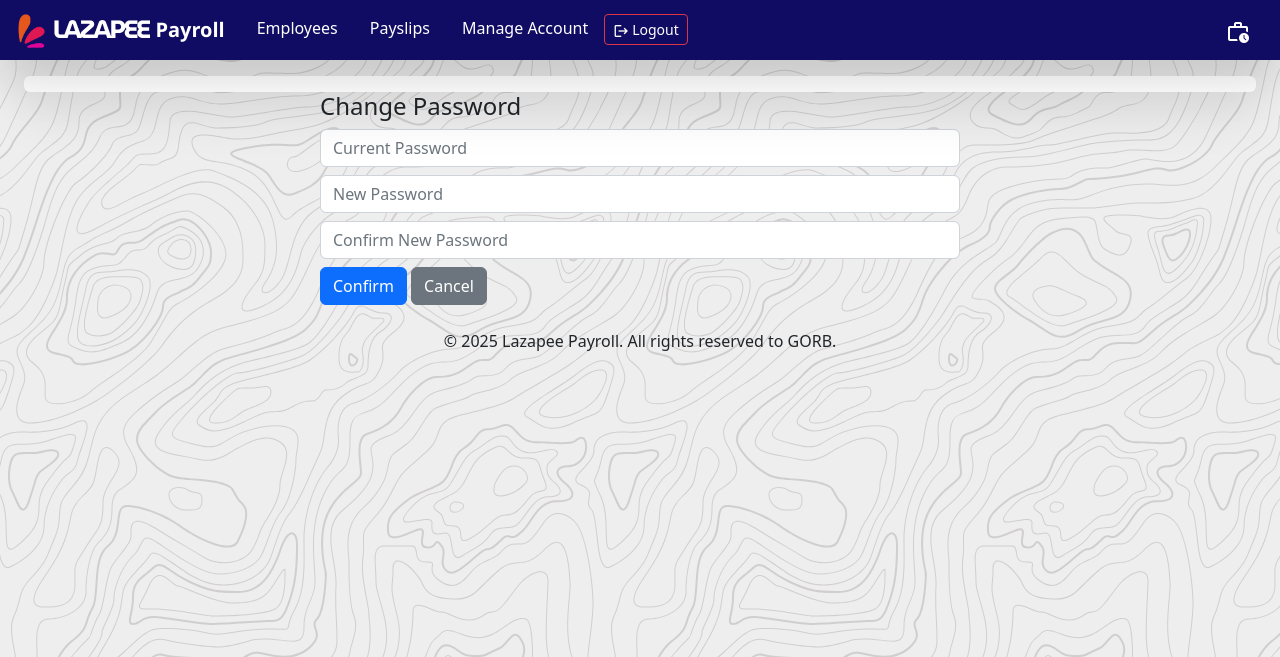
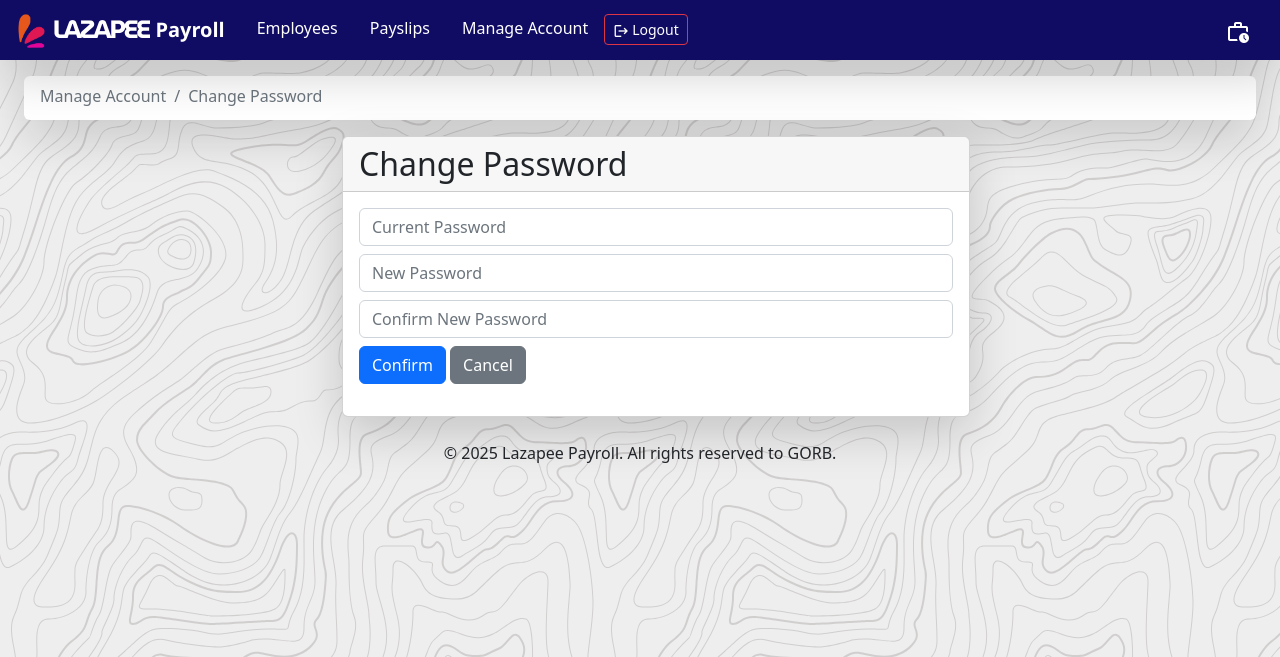
Before and after one commit to Pardigle/Gorb-FinalProject, a Django app: template Lazapee/payroll_app/templates/payroll_app/change_password.html in a window 1280 px wide. Shown: the top 657 px of the page. Run offline with Django 5.2, Linux system fonts and the light colour scheme; the template is opened without the code that fills it: values that come from a table or form of the project are taken from there, others are empty; data comes from the database, SQL or seed files in the repository; some libraries are stand-ins or nearby versions.

Commit message:
Fixed some front ends

```diff
--- a/Lazapee/payroll_app/templates/payroll_app/change_password.html
+++ b/Lazapee/payroll_app/templates/payroll_app/change_password.html
@@ -1,7 +1,21 @@
 {% extends 'payroll_app/base.html' %}
+
+{% block directory %}
+        <ol class="breadcrumb mb-1">
+            <li class="breadcrumb-item">
+                <a href="{% url 'manage_account' pk=account.pk %}" class="text-secondary text-decoration-none">Manage Account</a>
+            </li>
+            <li class="breadcrumb-item">
+                <a class="text-secondary text-decoration-none">Change Password</a>
+            </li>
+        </ol>
+{% endblock %}
+
     {% block content %}
-    <div class="col-md-6 offset-md-3">
-    <h4>Change Password</h4>
+    <div class="container-fluid d-flex justify-content-center m-3 w-100 div-animation">
+        <div class="card w-50 shadow-lg">
+            <h2 class="card-header">Change Password</h2>
+            <div class="card-body">
             <form method="POST">
                 {% csrf_token %}
                 <input type="password" name="old_pw" placeholder="Current Password" class="form-control mb-2" required>
@@ -14,4 +28,6 @@
                 <a href="{% url 'manage_account' pk=account.id %}" class="btn btn-secondary">Cancel</a>
             </form>
             </div>
+        </div>
+    </div>
     {% endblock %}
--- a/Lazapee/payroll_app/templates/payroll_app/view_payslip.html
+++ b/Lazapee/payroll_app/templates/payroll_app/view_payslip.html
@@ -1,5 +1,4 @@
 {% load static %}
-{% load humanize %}
 
 <html>
 
--- a/Lazapee/payroll_app/views.py
+++ b/Lazapee/payroll_app/views.py
@@ -12,8 +12,7 @@ def is_authenticated():
     return account != '' and account != 0
 
 def login_page(request):
-    global account_id
-
+    global account
     if request.method == "POST":
         username = request.POST.get("username")
         password = request.POST.get("password")
@@ -85,7 +84,7 @@ def employees_page(request):
     global history
     global account
 
-    if account_id == 0:
+    if not is_authenticated():
         return redirect('login')
 
     if (request.method=="POST"):
```
Also changed, not shown: Lazapee/payroll_app/templates/payroll_app/manage_account.html (+19 -6 lines). Lines whose indentation alone changed are shown as unchanged.
